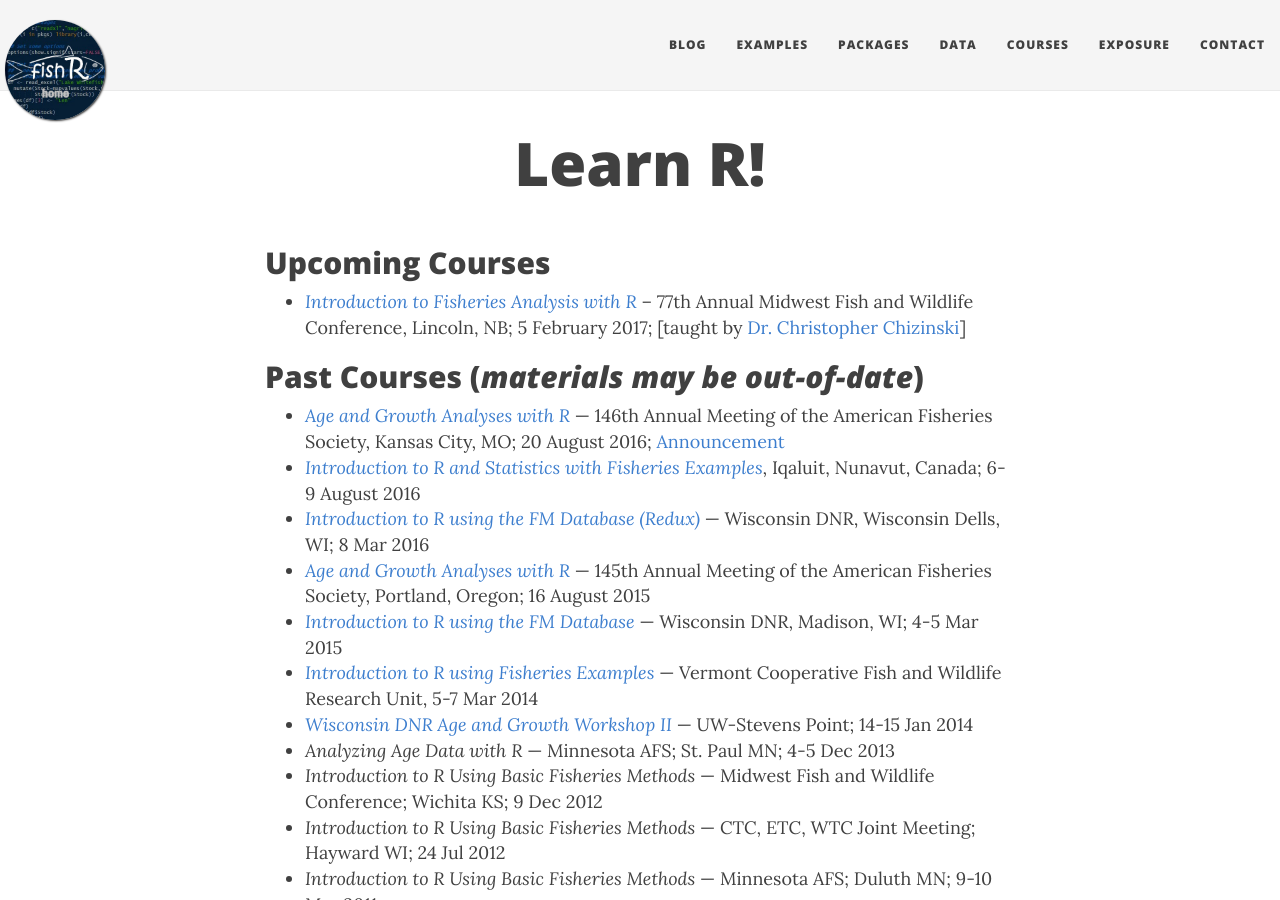
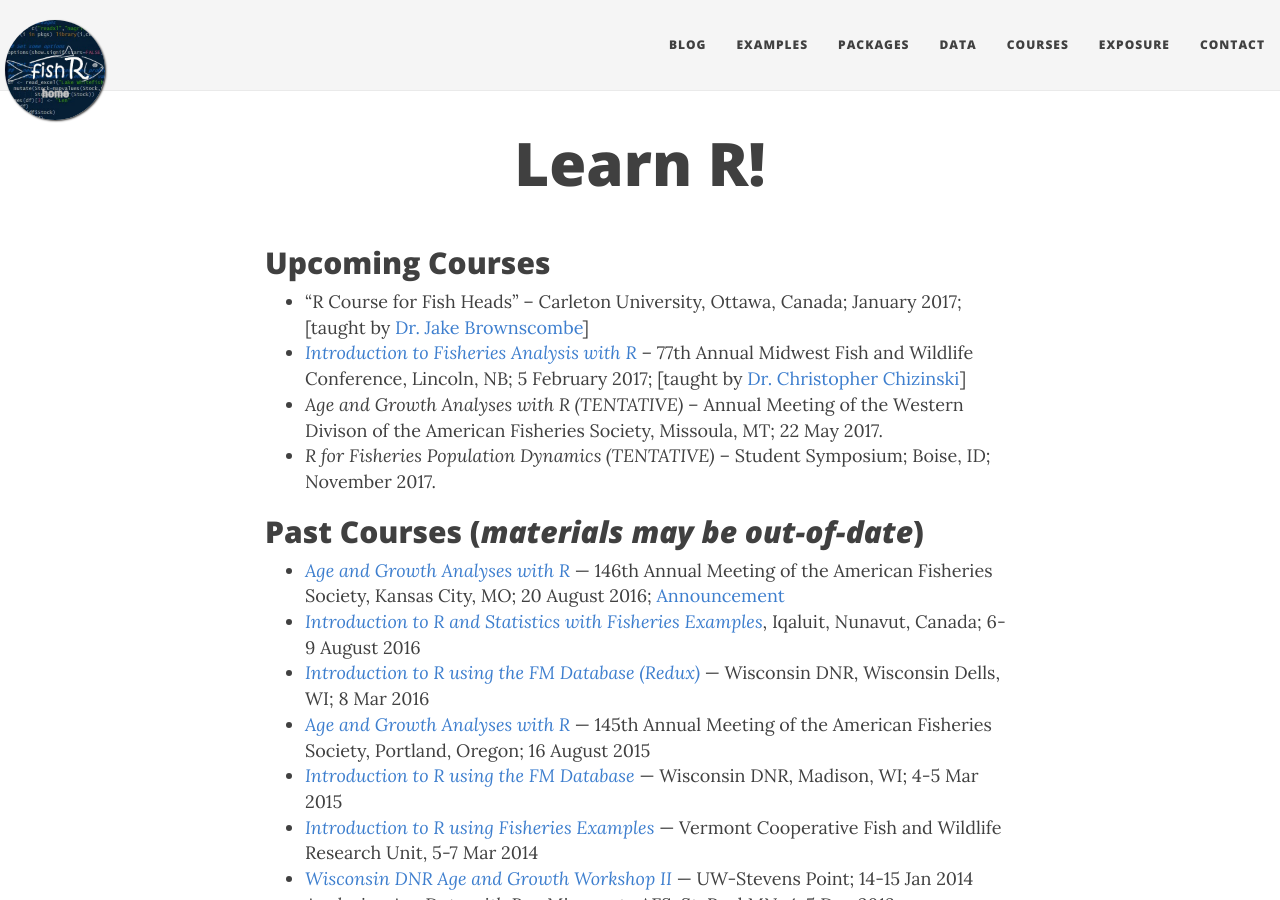
Before and after one commit to droglenc/fishR, a Jekyll site: the page built from courses.md, in a window 1280 px wide and 900 px high. Built offline with Jekyll 4.4.1, drawn with Linux system fonts in a browser that asks for light colours; nearby versions of some CDN libraries.

Commit message:
Added some courses

```diff
--- a/courses.md
+++ b/courses.md
@@ -4,7 +4,10 @@ title: Learn R!
 ---
 
 ## Upcoming Courses
+* "R Course for Fish Heads" -- Carleton University, Ottawa, Canada; January 2017; [taught by [Dr. Jake Brownscombe](http://www.fecpl.ca/people/jake-brownscombe/)]
 * [*Introduction to Fisheries Analysis with R*](https://midwestfishwildlifeconferen2017.sched.org/event/8l1o/workshop-introduction-to-fisheries-data-analysis-with-r) -- 77th Annual Midwest Fish and Wildlife Conference, Lincoln, NB; 5 February 2017; [taught by [Dr. Christopher Chizinski](http://snr.unl.edu/aboutus/who/people/faculty-member.asp?pid=1394)]
+* *Age and Growth Analyses with R (TENTATIVE)* -- Annual Meeting of the Western Divison of the American Fisheries Society, Missoula, MT; 22 May 2017.
+* *R for Fisheries Population Dynamics (TENTATIVE)* -- Student Symposium; Boise, ID; November 2017.
 
 ## Past Courses (*materials may be out-of-date*)
 * [*Age and Growth Analyses with R*](http://derekogle.com/RCourseKC2016/) — 146th Annual Meeting of the American Fisheries Society, Kansas City, MO; 20 August 2016; [Announcement](http://2016.fisheries.org/continuing-education-workshops/)
```
